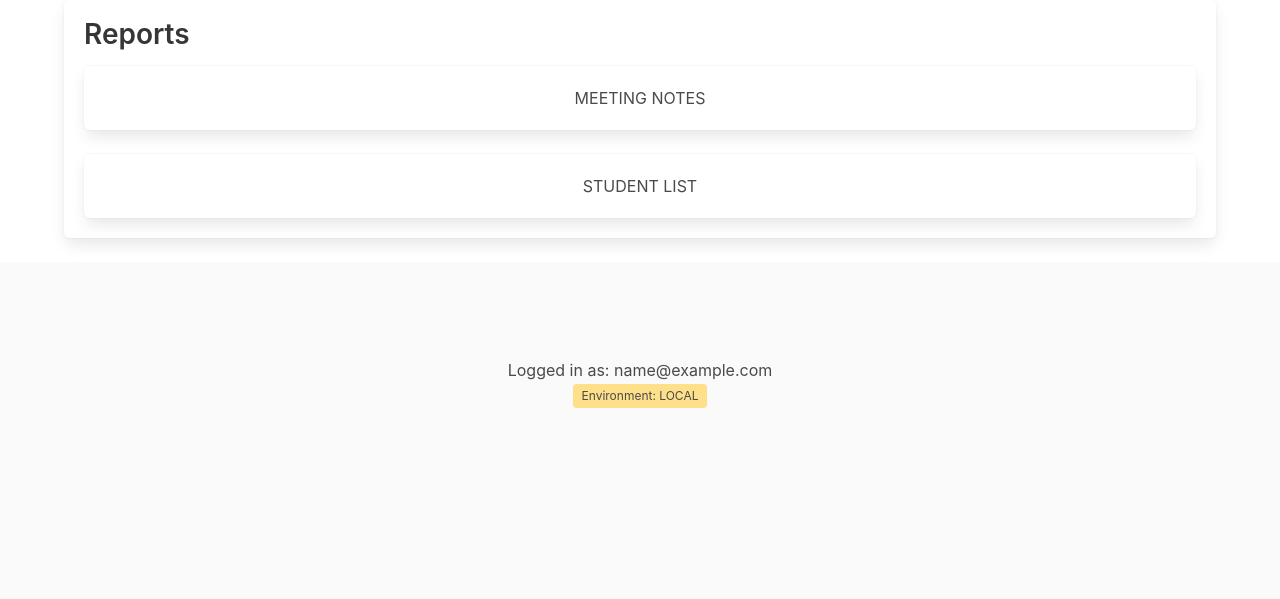
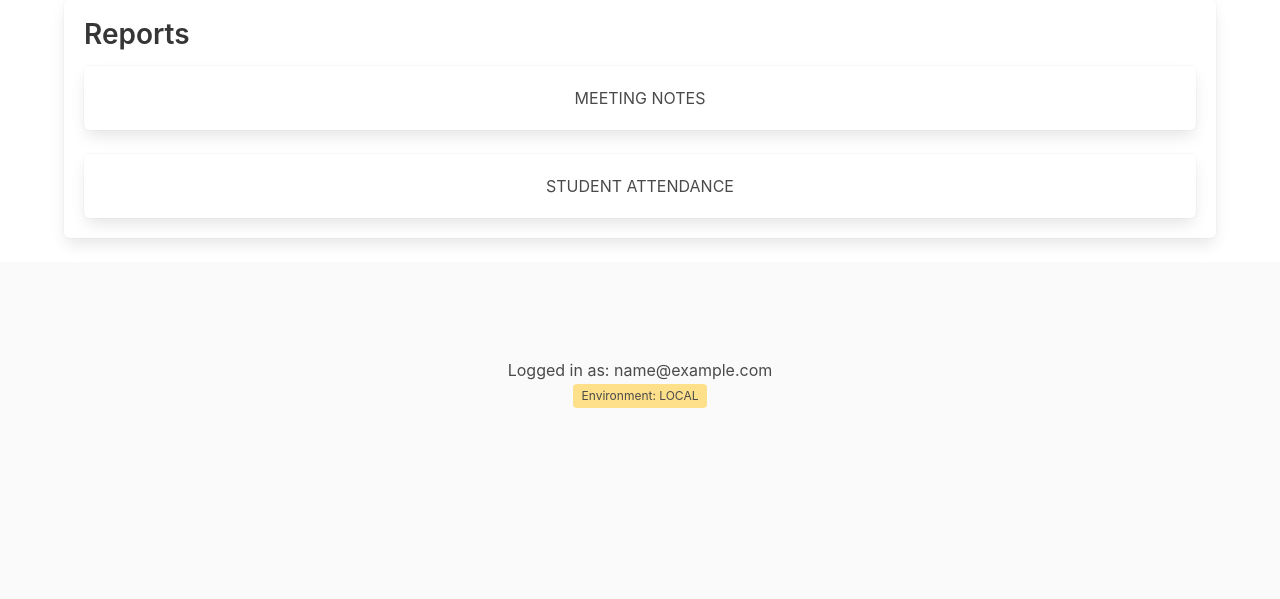
Before and after one commit to penguinpower80/p4kattendance, a Django app: page /reports in a window 1280 px wide. Shown: the part 177-776 px from the top of the page. Run offline with Django 4.2, Linux system fonts and the light colour scheme; the visitor is signed in with stand-in values (Sample User, id 1); some libraries are stand-ins or nearby versions.

Commit message:
Rename Student list report

```diff
--- a/templates/attendance/reports.html
+++ b/templates/attendance/reports.html
@@ -8,7 +8,7 @@
                     MEETING NOTES
                 </a>
                 <a class="box has-text-centered" href="{% url 'attendance:report' report_type='students'  %}">
-                    STUDENT LIST
+                    STUDENT ATTENDANCE
                 </a>
             </div>
 
```
